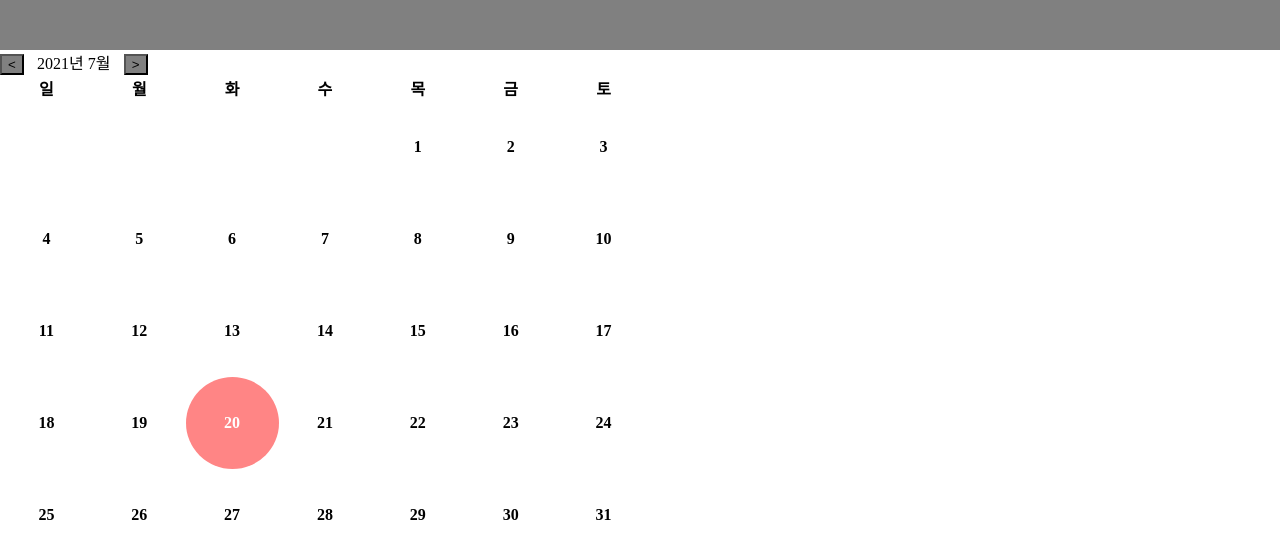
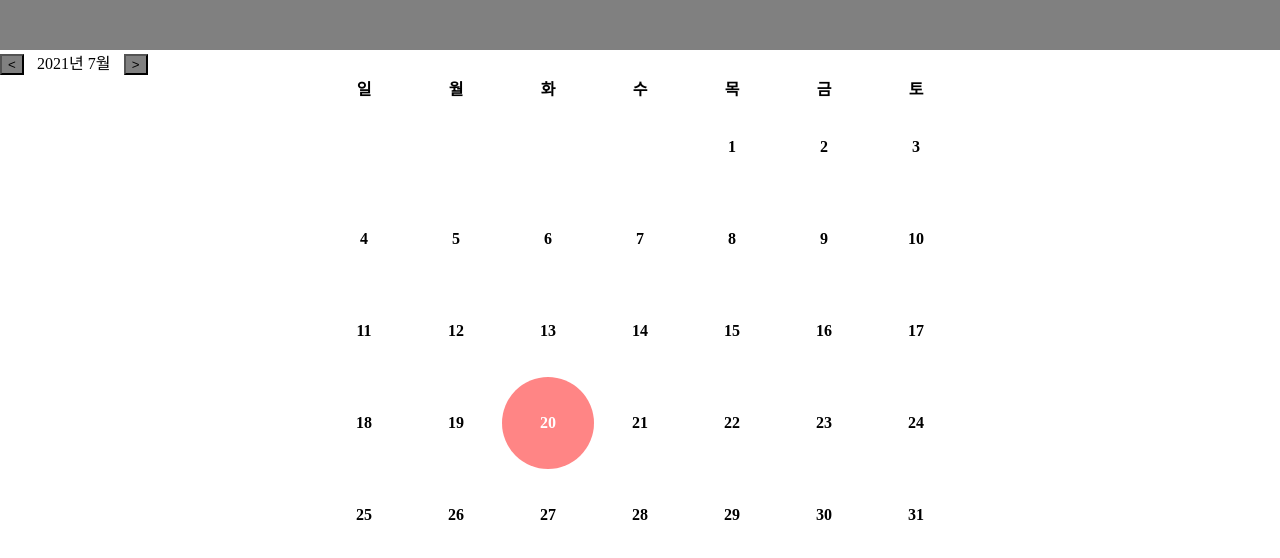
Before and after one commit to chahtk/web-note, a React (Create React App) app in the folder client/: page / in a window 1280 px wide. Shown: the top 558 px of the page. Built offline with nearby package versions, Linux system fonts and the light colour scheme.

Commit message:
Feat align & change width

```diff
--- a/client/src/components/calendar/CalendarBody.js
+++ b/client/src/components/calendar/CalendarBody.js
@@ -3,7 +3,7 @@ import styled, { css } from 'styled-components';
 
 const TableStyle = styled.table`
   border-collapse: collapse;
-  width: 650px;
+  margin: auto;
 `;
 
 const TodayStyle = css`
@@ -17,6 +17,7 @@ const TdStyle = styled.td`
   font-weight: bold;
   color: black;
   height: 90px;
+  width: 90px;
   cursor: pointer;
   ${({ today }) => (today ? TodayStyle : null)}
 `;
@@ -72,8 +73,7 @@ const CalendarBody = ({ ym }) => {
   const days = ['일', '월', '화', '수', '목', '금', '토'];
 
   return (
-    <div id="calendar-body">
-      <TableStyle>
+    <TableStyle id="calendar-body">
       <thead>
         <tr>
           {days.map((day) => (
@@ -83,7 +83,6 @@ const CalendarBody = ({ ym }) => {
       </thead>
       <tbody>{renderCalendar(ym)}</tbody>
     </TableStyle>
-    </div>
   );
 };
 
```
Lines whose indentation alone changed are shown as unchanged.
